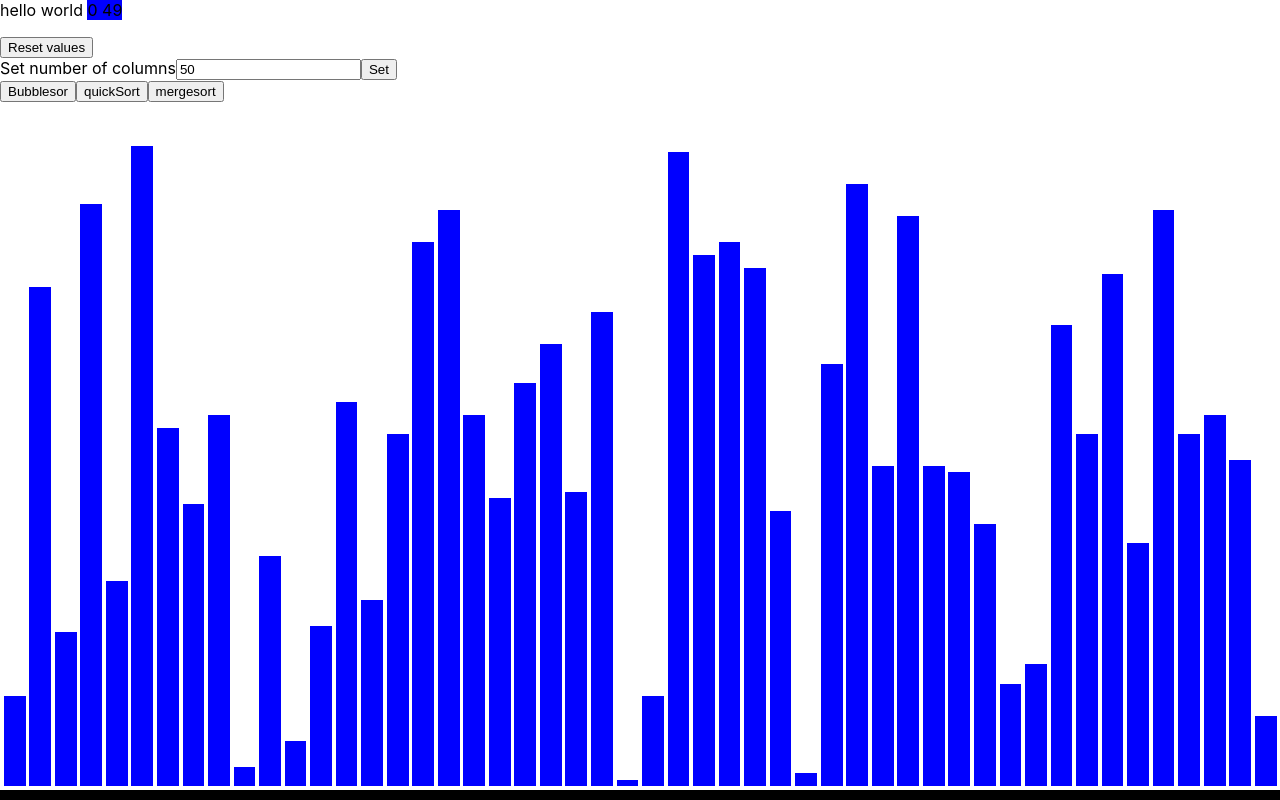
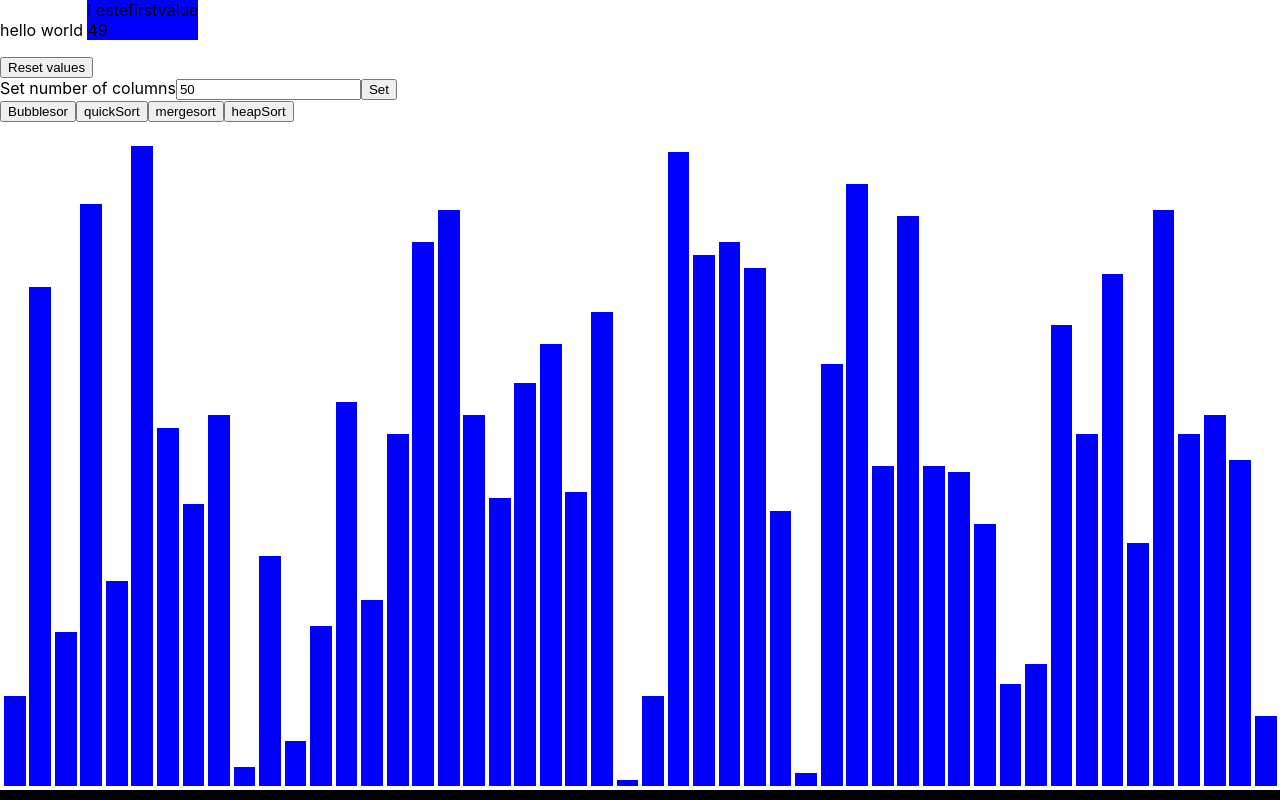
Before and after one commit to leonardBrebene/-SortingColumns, a React (Create React App) app in the folder sorting-algoritms/: page / in a window 1280 px wide. Built offline with nearby package versions, Linux system fonts and the light colour scheme.

Commit message:
Implementing heap sort

```diff
--- a/sorting-algoritms/src/App.js
+++ b/sorting-algoritms/src/App.js
@@ -1,10 +1,11 @@
 import './App.css';
 import React, { useState, useEffect, useRef } from 'react';
+import useSomething from './useSomething'
 
 
 function App() {
 
-  const [l, setl] = useState(0);
+  const [l, setl] = useSomething('firstvalue', '');
   const [columnArray, setColumnArray] = useState([]);
   const [numberOfColumns, setNumberColumns] = useState(50);
   const [tempNum, setTempNum] = useState(50);
@@ -83,7 +84,7 @@ function App() {
       }
 
       setHelpIndex({ num1: first, num2: second, color: color, start: start, end: end, mergeValue: mergeValue });
-    }, 10 * timer.current);
+    }, 500 * timer.current);
   }
 
   function Bubble(e) {
@@ -227,6 +228,59 @@ function App() {
 
   }
 
+  function heapSort(e){
+    console.log(e)
+
+    e.preventDefault();
+    let array =JSON.parse(JSON.stringify(columnArray));
+    console.log(array.length)
+    heapsort(array);
+
+    function heapsort(array){
+      let size =array.length
+
+      for (let i=Math.floor(size/2-1);i>=0;i--){
+        heapify(array,size,i)
+      }
+
+      for(let i=size-1; i>=0;i--){
+        timer.current++;
+        looper(0,i)
+
+        let temp=array[0];
+        array[0]=array[i];
+        array[i]=temp;
+
+        heapify(array,size, 0)
+      }
+    }
+
+    function heapify(array,size,i){
+      let max=i;
+      let left=2*i+1;
+      let right=2*i+2;
+
+      if (left<size&&array[left]>array[max])
+        max=left;
+
+      if(right<size&&array[right]>array[max])
+        max=right;
+
+      if(max!==i){
+        timer.current++;
+        looper(i,max)
+
+        let temp=array[i];
+        array[i]=array[max];
+        array[max]=temp
+
+        heapify(array, size,max)
+      }
+    }
+
+
+  }
+
   function setNumberOfColumns(e) {
     e.preventDefault();
     setNumberColumns(tempNum);
@@ -249,7 +303,7 @@ function App() {
 
   return (
     <div className="App">
-      hello world <div className='arrayBar'>{l} {columnArray.length - 1}</div>  <p />
+      hello world <div className='arrayBar'> l este{l}<br></br> {columnArray.length - 1}</div>  <p />
 
       <button onClick={getArray}>Reset values</button >
       <form className='form-control' >
@@ -260,7 +314,9 @@ function App() {
 
       <button onClick={Bubble}>Bubblesor </button>
       <button onClick={quickSort}>quickSort </button>
-      <button onClick={mergesort}>mergesort </button><br></br>
+      <button onClick={mergesort}>mergesort </button>
+      <button onClick={heapSort}>heapSort</button>
+      <br></br>
 
       <div className='arrayBarContainer'>
         {columnArray.map((value, index) => (
--- /dev/null
+++ b/sorting-algoritms/src/useSomething.js
@@ -0,0 +1,9 @@
+import {useState}from 'react'
+
+function useSomething(initialValue,){
+const [l,setl]=useState(initialValue)
+
+return [l,setl];
+}
+
+export default useSomething
```
